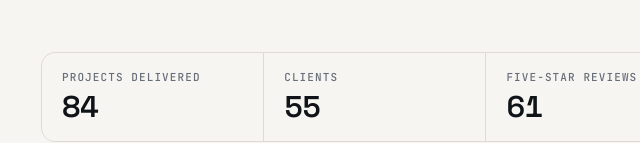
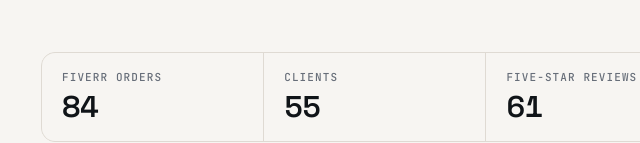
Before and after one commit to Faadi619/fahad_portfolio, a plain HTML site: page index.html in a window 1280 px wide. Shown: the part 825-968 px from the top of the page, 43-683 px from the left. Drawn offline with Linux system fonts and the light colour scheme.

Commit message:
Label the 84 stat as Fiverr orders
Co-Authored-By: Claude Opus 5.5 <noreply@anthropic.com>

```diff
--- a/index.html
+++ b/index.html
@@ -99,7 +99,7 @@
 
     <!-- Proof strip: facts only. -->
     <dl class="readout" id="readout">
-      <div class="readout__cell"><dt>Projects delivered</dt><dd><span class="num" data-count="84">84</span></dd></div>
+      <div class="readout__cell"><dt>Fiverr orders</dt><dd><span class="num" data-count="84">84</span></dd></div>
       <div class="readout__cell"><dt>Clients</dt><dd><span class="num" data-count="55">55</span></dd></div>
       <div class="readout__cell"><dt>Five-star reviews</dt><dd><span class="num" data-count="61">61</span></dd></div>
       <div class="readout__cell"><dt>Background</dt><dd class="readout__text">Former CTO</dd></div>
```
